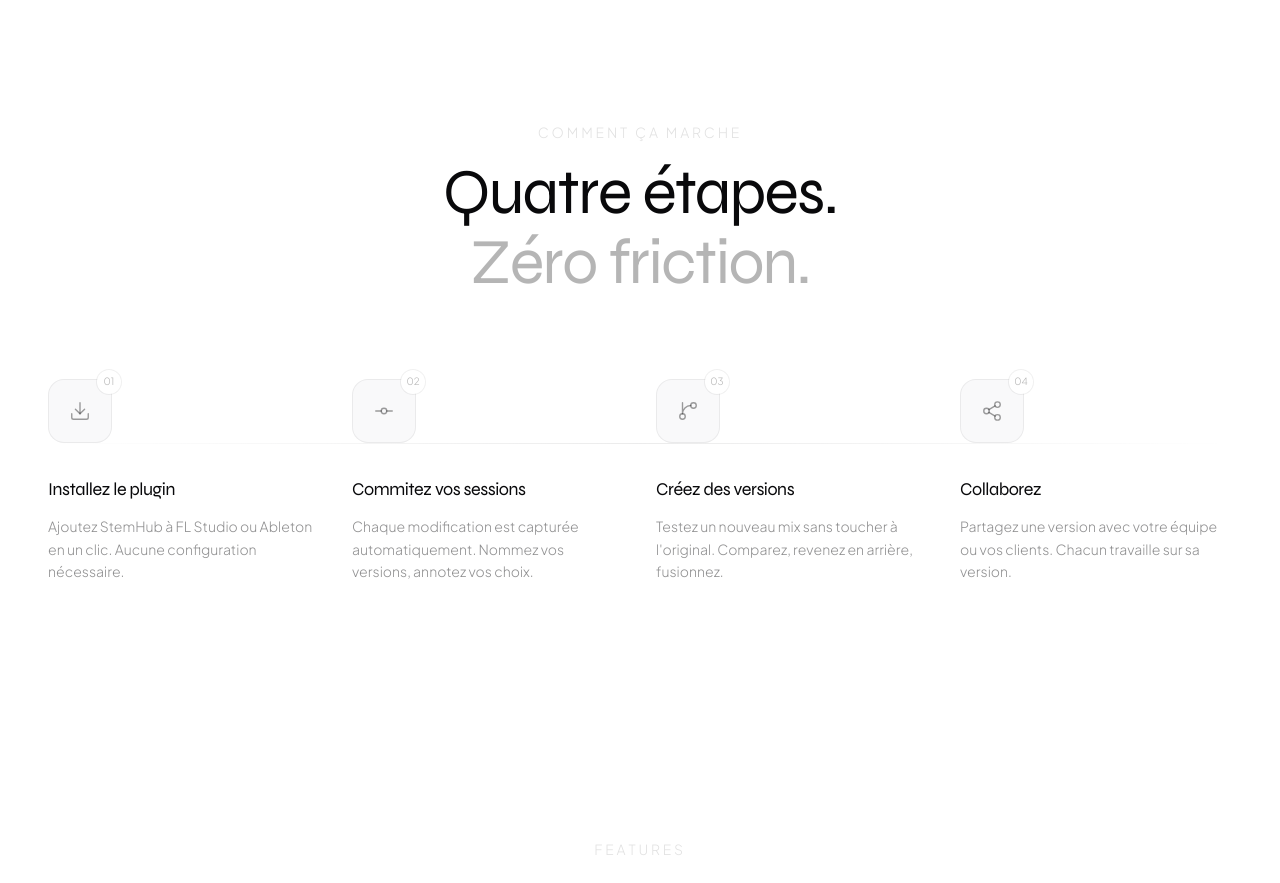
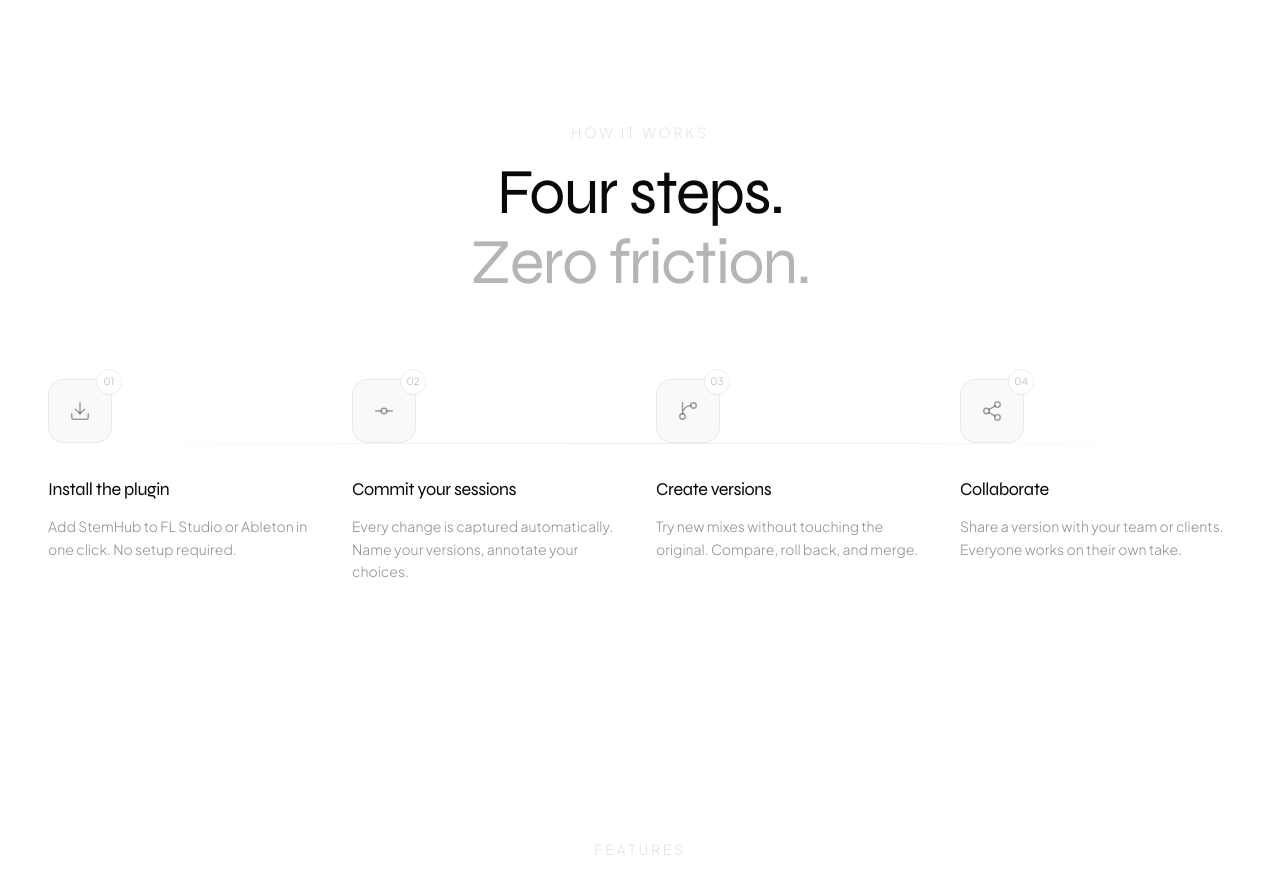
Before and after one commit to stemhub-org/Stemhub, a Next.js app in the folder frontend/: page / in a window 1280 px wide. Shown: the part 1980-2863 px from the top of the page. Built offline with nearby package versions, Linux system fonts and the light colour scheme.

Commit message:
style(landing): translate how-it-works steps to English

```diff
--- a/frontend/app/components/HowItWorks.tsx
+++ b/frontend/app/components/HowItWorks.tsx
@@ -7,30 +7,30 @@ const steps = [
   {
     number: "01",
     icon: Download,
-    title: "Installez le plugin",
+    title: "Install the plugin",
     description:
-      "Ajoutez StemHub à FL Studio ou Ableton en un clic. Aucune configuration nécessaire.",
+      "Add StemHub to FL Studio or Ableton in one click. No setup required.",
   },
   {
     number: "02",
     icon: GitCommit,
-    title: "Commitez vos sessions",
+    title: "Commit your sessions",
     description:
-      "Chaque modification est capturée automatiquement. Nommez vos versions, annotez vos choix.",
+      "Every change is captured automatically. Name your versions, annotate your choices.",
   },
   {
     number: "03",
     icon: GitBranch,
-    title: "Créez des versions",
+    title: "Create versions",
     description:
-      "Testez un nouveau mix sans toucher à l'original. Comparez, revenez en arrière, fusionnez.",
+      "Try new mixes without touching the original. Compare, roll back, and merge.",
   },
   {
     number: "04",
     icon: Share2,
-    title: "Collaborez",
+    title: "Collaborate",
     description:
-      "Partagez une version avec votre équipe ou vos clients. Chacun travaille sur sa version.",
+      "Share a version with your team or clients. Everyone works on their own take.",
   },
 ];
 
@@ -50,15 +50,15 @@ export default function HowItWorks() {
             className="mb-4 text-sm font-light uppercase tracking-[0.2em] text-accent"
             style={{ fontFamily: "var(--font-jakarta)" }}
           >
-            Comment ça marche
+            How it works
           </p>
           <h2
             className="mx-auto max-w-xl text-[clamp(2rem,5vw,4.5rem)] font-extralight leading-[1.1] tracking-tight"
             style={{ fontFamily: "var(--font-syne)" }}
           >
-            Quatre étapes.
+            Four steps.
             <br />
-            <span className="text-foreground/30">Zéro friction.</span>
+            <span className="text-foreground/30">Zero friction.</span>
           </h2>
         </motion.div>
 
```
